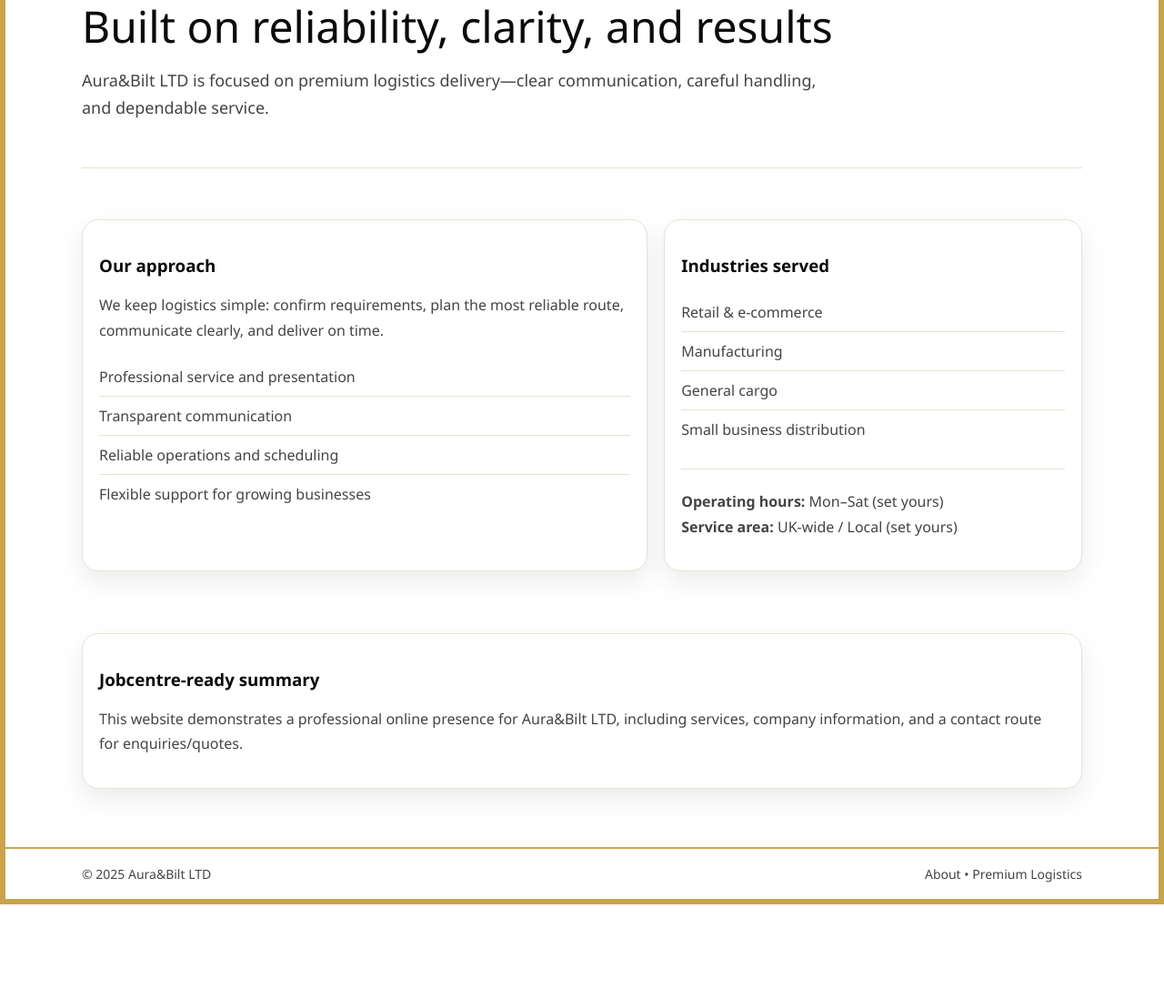
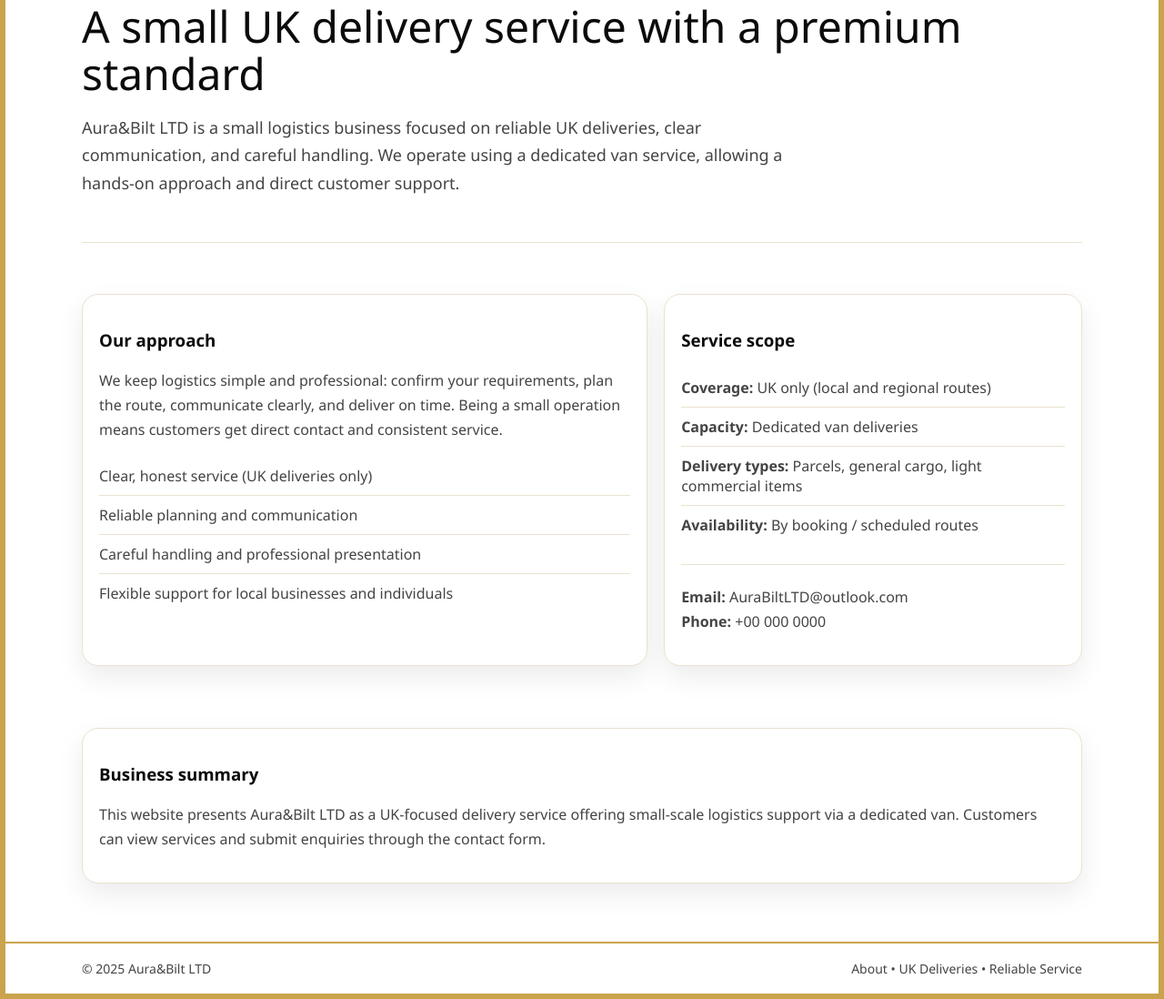
Before and after one commit to AuraBiltLTD/aura-biltwebsite, a plain HTML site: page about.html in a window 1280 px wide. Shown: the part 271-1369 px from the top of the page at 91% size. Before the commit the page ends 1265 px from the top, so only its background shows below. Drawn offline with Linux system fonts and the light colour scheme.

Commit message:
about.html

```diff
--- a/about.html
+++ b/about.html
@@ -26,9 +26,10 @@
     <main class="container">
       <section class="hero">
         <div class="kicker">About</div>
-        <div class="h1">Built on reliability, clarity, and results</div>
+        <div class="h1">A small UK delivery service with a premium standard</div>
         <p class="lead">
-          Aura&Bilt LTD is focused on premium logistics delivery—clear communication, careful handling, and dependable service.
+          Aura&Bilt LTD is a small logistics business focused on reliable UK deliveries, clear communication, and careful handling.
+          We operate using a dedicated van service, allowing a hands-on approach and direct customer support.
         </p>
       </section>
 
@@ -38,35 +39,41 @@
         <div class="panel">
           <h3>Our approach</h3>
           <p class="small">
-            We keep logistics simple: confirm requirements, plan the most reliable route, communicate clearly, and deliver on time.
+            We keep logistics simple and professional: confirm your requirements, plan the route, communicate clearly, and deliver on time.
+            Being a small operation means customers get direct contact and consistent service.
           </p>
           <ul class="list">
-            <li>Professional service and presentation</li>
-            <li>Transparent communication</li>
-            <li>Reliable operations and scheduling</li>
-            <li>Flexible support for growing businesses</li>
+            <li>Clear, honest service (UK deliveries only)</li>
+            <li>Reliable planning and communication</li>
+            <li>Careful handling and professional presentation</li>
+            <li>Flexible support for local businesses and individuals</li>
           </ul>
         </div>
 
         <div class="panel">
-          <h3>Industries served</h3>
+          <h3>Service scope</h3>
           <ul class="list">
-            <li>Retail & e-commerce</li>
-            <li>Manufacturing</li>
-            <li>General cargo</li>
-            <li>Small business distribution</li>
+            <li><strong>Coverage:</strong> UK only (local and regional routes)</li>
+            <li><strong>Capacity:</strong> Dedicated van deliveries</li>
+            <li><strong>Delivery types:</strong> Parcels, general cargo, light commercial items</li>
+            <li><strong>Availability:</strong> By booking / scheduled routes</li>
           </ul>
+
           <div class="hr"></div>
-          <p class="small"><strong>Operating hours:</strong> Mon–Sat (set yours)<br>
-          <strong>Service area:</strong> UK-wide / Local (set yours)</p>
+
+          <p class="small">
+            <strong>Email:</strong> AuraBiltLTD@outlook.com<br>
+            <strong>Phone:</strong> +00 000 0000
+          </p>
         </div>
       </section>
 
       <section class="section">
         <div class="panel">
-          <h3>Jobcentre-ready summary</h3>
+          <h3>Business summary</h3>
           <p class="small">
-            This website demonstrates a professional online presence for Aura&Bilt LTD, including services, company information, and a contact route for enquiries/quotes.
+            This website presents Aura&Bilt LTD as a UK-focused delivery service offering small-scale logistics support via a dedicated van.
+            Customers can view services and submit enquiries through the contact form.
           </p>
         </div>
       </section>
@@ -76,7 +83,7 @@
       <div class="container">
         <div class="row">
           <div>© 2025 Aura&Bilt LTD</div>
-          <div>About • Premium Logistics</div>
+          <div>About • UK Deliveries • Reliable Service</div>
         </div>
       </div>
     </footer>
```
